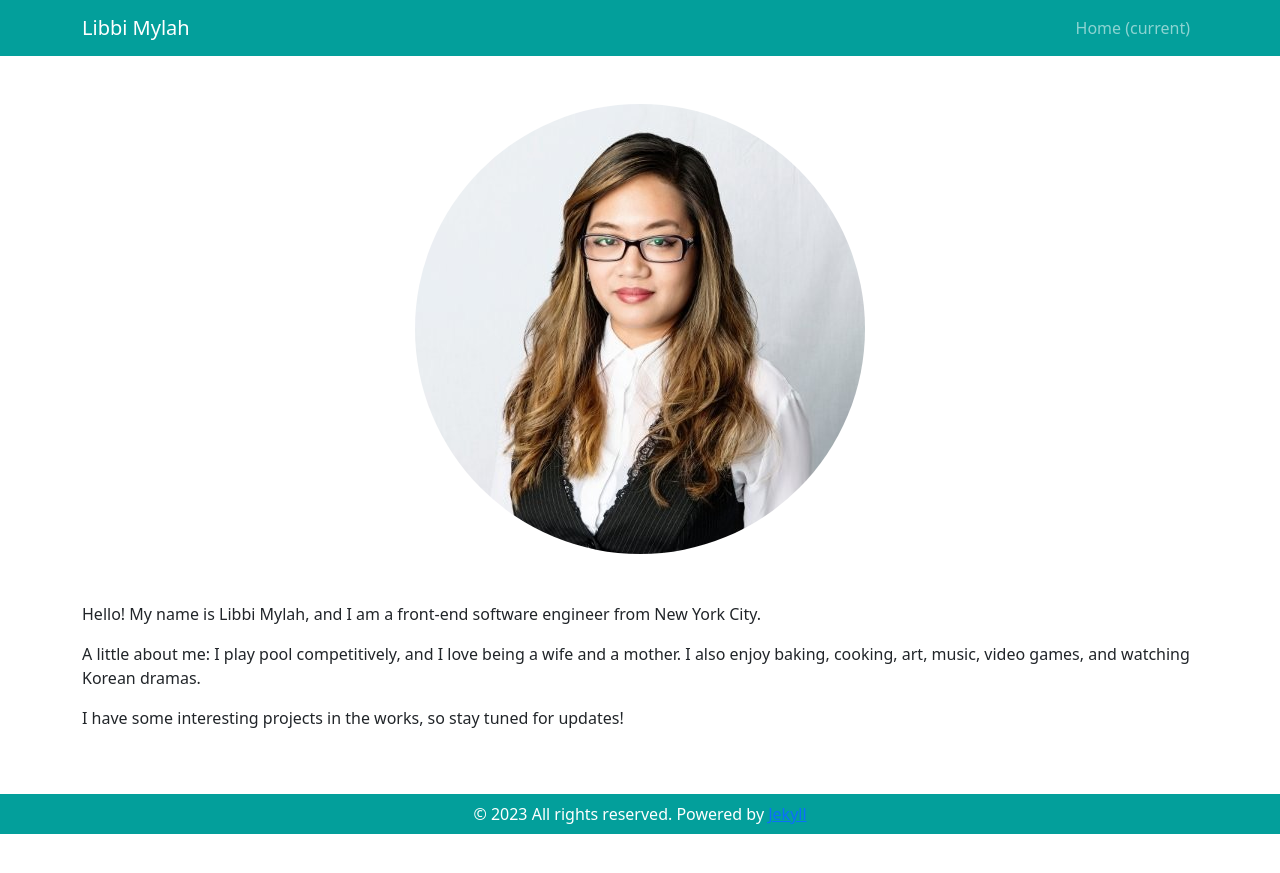
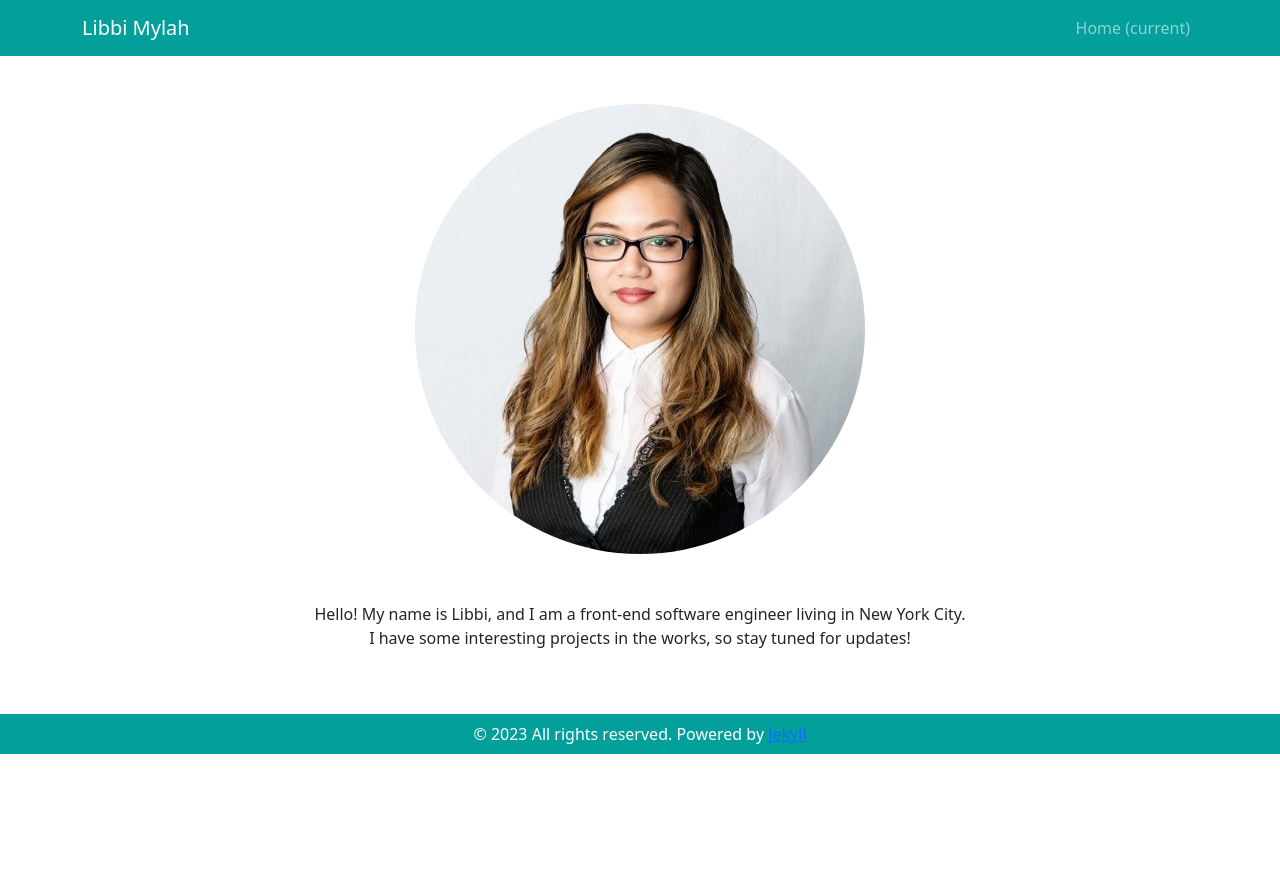
Before and after one commit to libbi-mylah/libbi-mylah.github.io, a Jekyll site: the page built from index.html, in a window 1280 px wide. Shown: the top 873 px of the page. Built offline with Jekyll 4.4.1, drawn with Linux system fonts in a browser that asks for light colours.

Commit message:
updates description

```diff
--- a/index.html
+++ b/index.html
@@ -9,8 +9,6 @@ title: Libbi Mylah - About
 </div>
 
 <div class="row mb-5 justify-content-center">
-  <p>Hello! My name is Libbi Mylah, and I am a front-end software engineer from New York City.</p>
-  <p>A little about me: I play pool competitively, and I love being a wife and a mother.
-      I also enjoy baking, cooking, art, music, video games, and watching Korean dramas.</p>
-  <p>I have some interesting projects in the works, so stay tuned for updates!</p>
+  <p class="text-center">Hello! My name is Libbi, and I am a front-end software engineer living in New York City.<br>
+    I have some interesting projects in the works, so stay tuned for updates!</p>
 </div>
```
Also changed, not shown: 1 other file.
